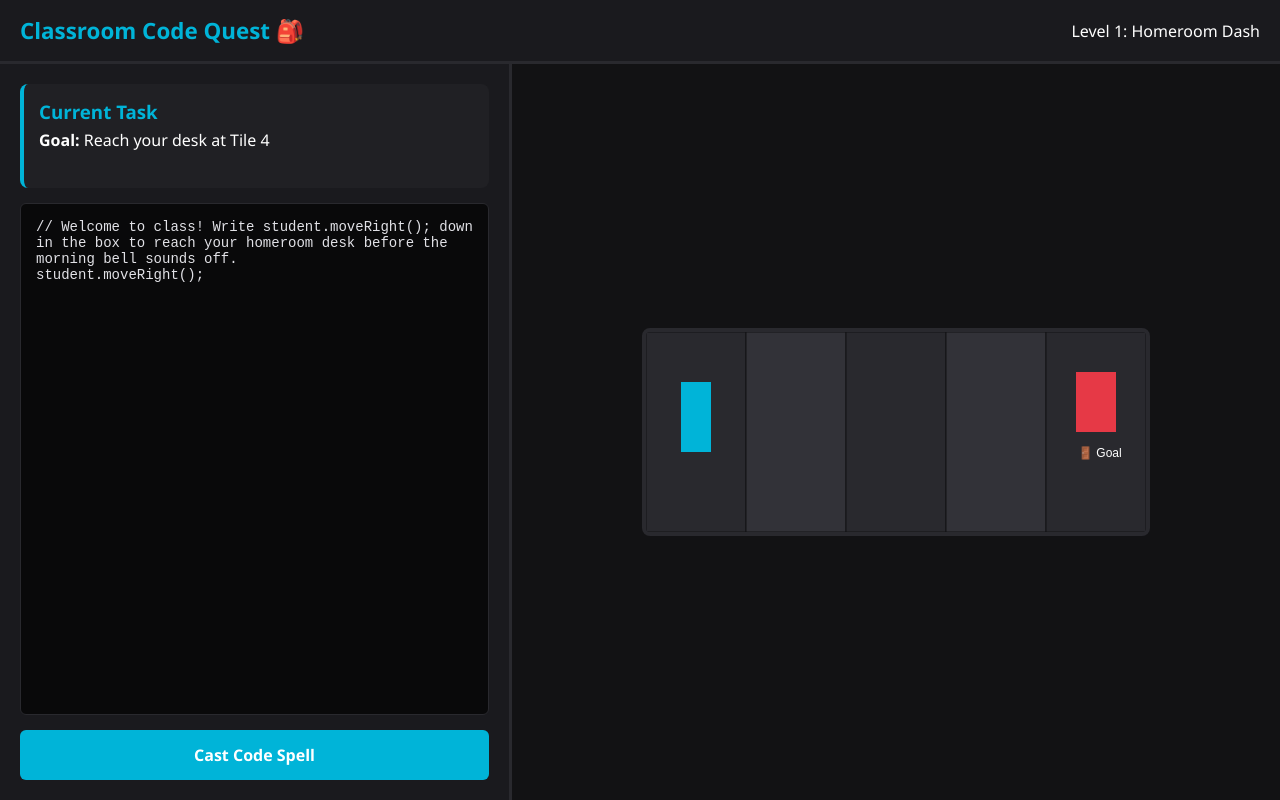
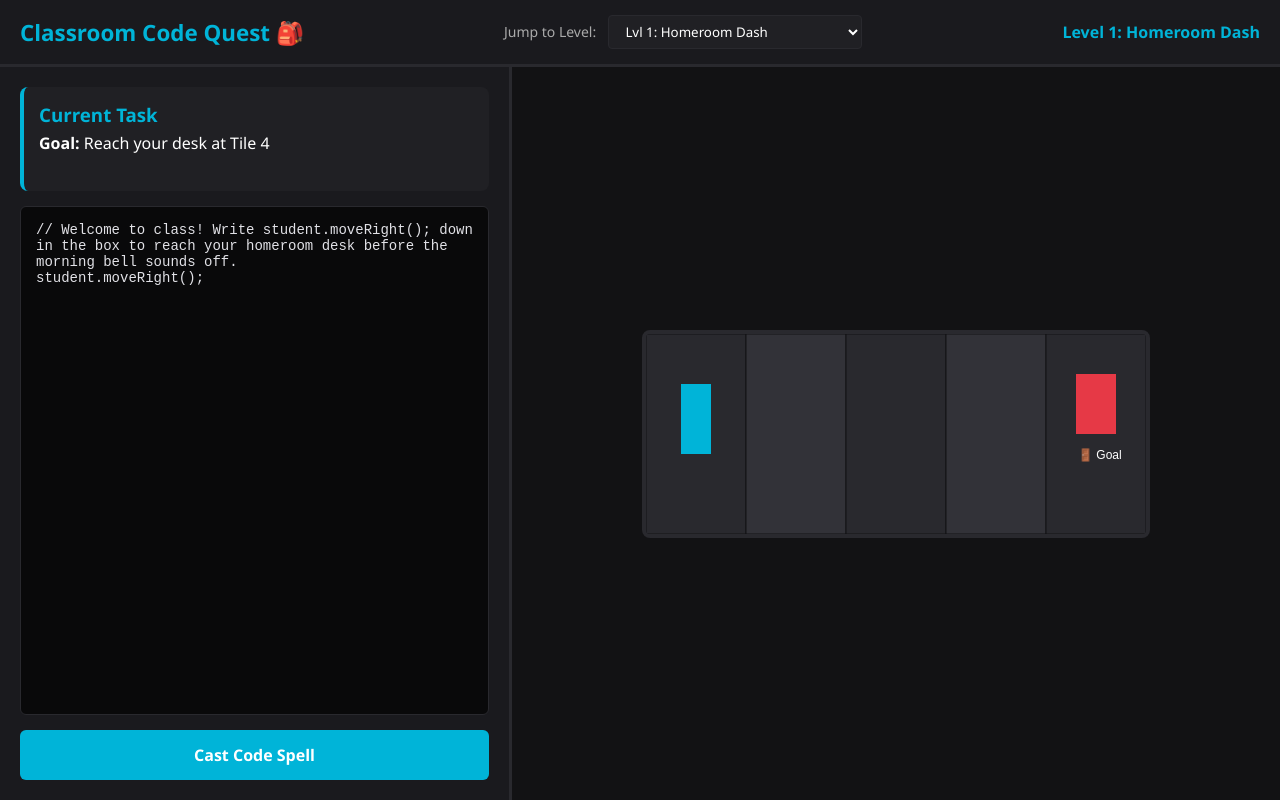
Before and after one commit to Osen29/ClassroomCodeQuest, a plain HTML site: page game.html in a window 1280 px wide. Drawn offline with Linux system fonts and the light colour scheme.

Commit message:
Add files via upload

```diff
--- a/engine.js
+++ b/engine.js
@@ -257,6 +257,7 @@ function loadLevel(index) {
     document.getElementById("level-desc").innerHTML = subGoalHTML;
     document.getElementById("code-box").value = `// ${level.description}\nstudent.moveRight();\n`;
 
+    updateLevelDropdownUI();
     renderCanvasMap();
 }
 
@@ -406,6 +407,12 @@ function evaluateWinCondition() {
 }
 
 function advanceNextLevel() {
+    // Save current index as the highest beaten milestone index
+    let highestBeaten = parseInt(localStorage.getItem("highestLevelBeaten") || "0");
+    if (currentLevelIndex > highestBeaten) {
+        localStorage.setItem("highestLevelBeaten", currentLevelIndex.toString());
+    }
+
     if (currentLevelIndex < allLevels.length - 1) {
         currentLevelIndex++;
         loadLevel(currentLevelIndex);
@@ -413,3 +420,40 @@ function advanceNextLevel() {
         alert("Phenomenal work! You completed all matching school level structures!");
     }
 }
+
+// Function triggered when a user changes the dropdown selection manually
+function changeLevelViaDropdown(selectedLevelIndex) {
+    const index = parseInt(selectedLevelIndex);
+    currentLevelIndex = index;
+    loadLevel(currentLevelIndex);
+}
+
+// Function to rebuild the dropdown list options and enforce locking rules
+function updateLevelDropdownUI() {
+    const dropdown = document.getElementById("level-select");
+    if (!dropdown || !allLevels || allLevels.length === 0) return;
+
+    dropdown.innerHTML = ""; // Clear existing options
+
+    // Check what the highest level beaten is from local memory (defaults to 1)
+    let highestBeaten = parseInt(localStorage.getItem("highestLevelBeaten") || "0");
+
+    allLevels.forEach((level, idx) => {
+        const option = document.createElement("option");
+        option.value = idx;
+        option.text = `Lvl ${level.levelNumber}: ${level.title}`;
+
+        // Match the dropdown display index to the current playing field index
+        if (idx === currentLevelIndex) {
+            option.selected = true;
+        }
+
+        // LOCKING RULE: Gray out if it's past Level 1 AND they haven't beaten the previous level
+        if (idx > 0 && idx > highestBeaten) {
+            option.disabled = true;
+            option.text += " 🔒"; // Add a lock emoji marker text string
+        }
+
+        dropdown.appendChild(option);
+    });
+}
--- a/game.html
+++ b/game.html
@@ -27,10 +27,18 @@
     <!-- This box will show us the secret error if something crashes -->
     <div id="debug-log"></div>
 
-    <header>
+        <header>
         <div class="logo">Classroom Code Quest 🎒</div>
-        <div id="level-title">Level 1: Loading...</div>
+        <div>
+            <!-- Dropdown menu selector -->
+            <label for="level-select" style="font-size: 14px; color: #aaa; margin-right: 8px;">Jump to Level:</label>
+            <select id="level-select" onchange="changeLevelViaDropdown(this.value)" style="background: #202024; color: #fff; border: 1px solid #29292e; padding: 6px 12px; border-radius: 4px; outline: none; cursor: pointer;">
+                <!-- This will be automatically filled with options by our engine -->
+            </select>
+        </div>
+        <div id="level-title" style="font-weight: bold; color: #00b4d8;">Level 1: Loading...</div>
     </header>
+
 
     <div id="layout">
         <div id="left-side" class="panel">
```
